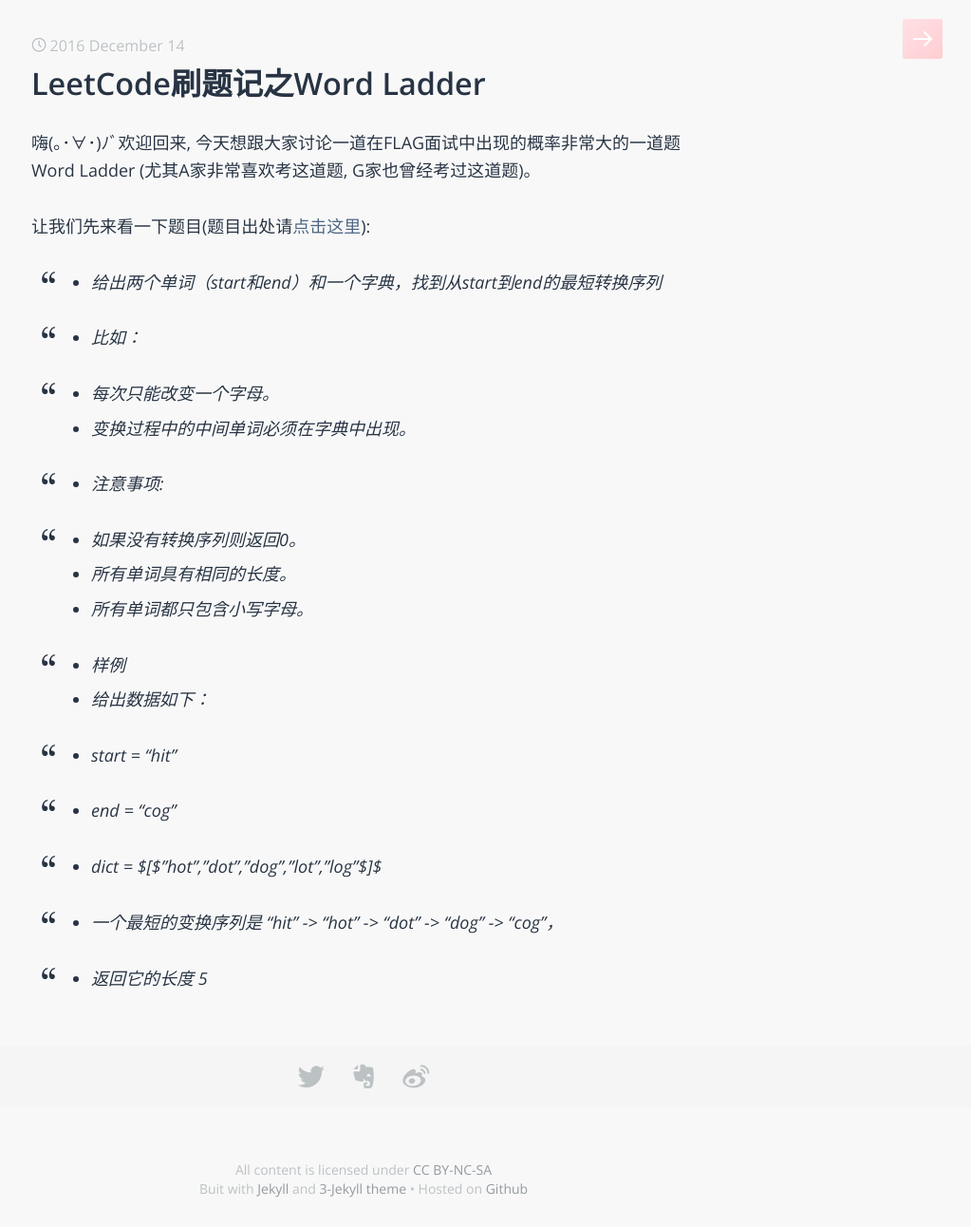
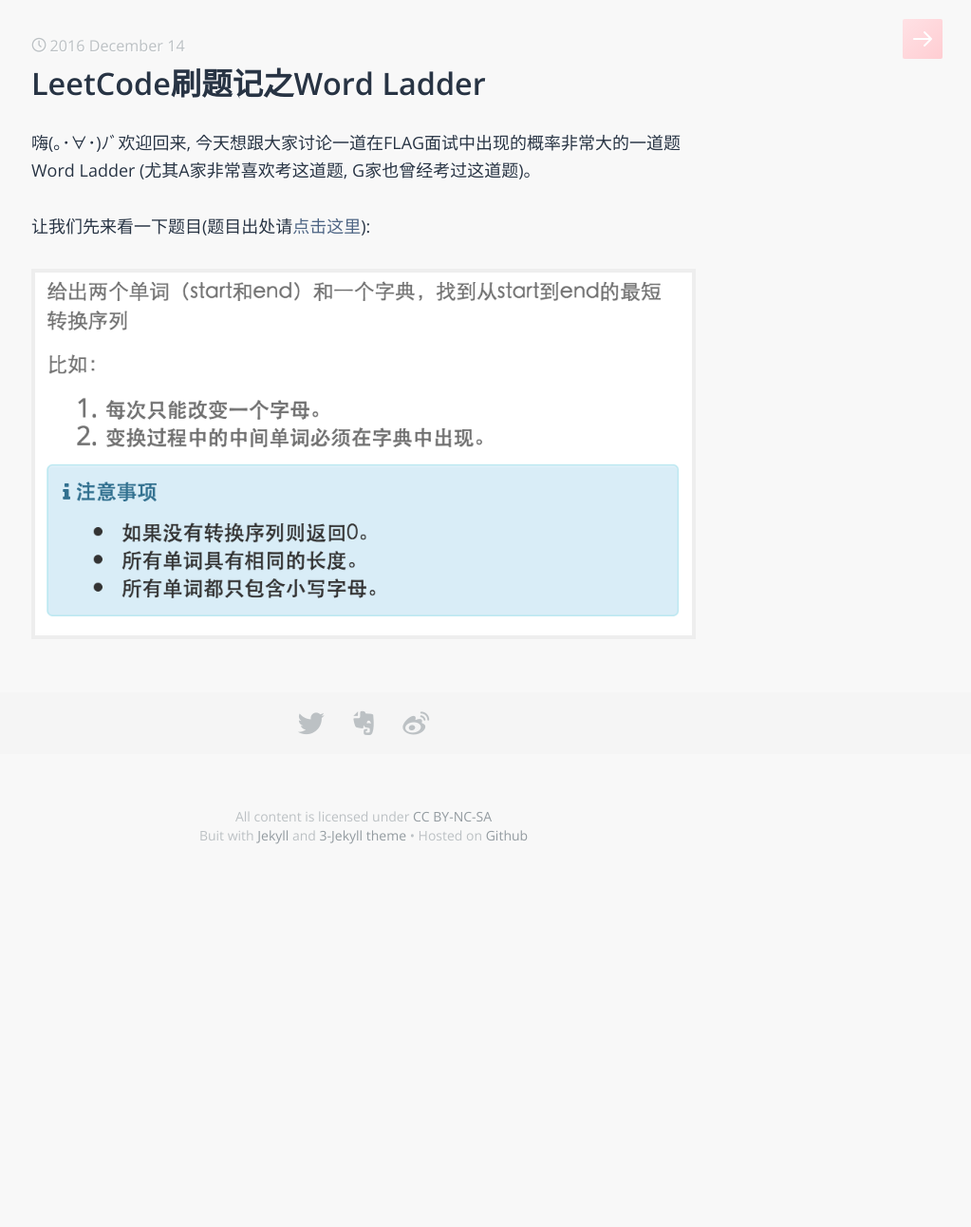
Before and after one commit to sophiesongge/sophiesongge.github.io, a Jekyll site: the page built from _posts/2016-12-14-word-ladder.markdown, in a window 1280 px wide. Shown: the whole page at 95% size, without its empty margins (257-1280 px from the left). Built offline with Jekyll 4.4.1, drawn with Linux system fonts in a browser that asks for light colours; some web fonts are replaced.

Commit message:
add post about word ladder

```diff
--- a/_posts/2016-12-14-word-ladder.markdown
+++ b/_posts/2016-12-14-word-ladder.markdown
@@ -10,32 +10,7 @@
 
 让我们先来看一下题目(题目出处请[点击这里]):
 
-
->- 给出两个单词（start和end）和一个字典，找到从start到end的最短转换序列
-
->- 比如：
-
->- 每次只能改变一个字母。
->- 变换过程中的中间单词必须在字典中出现。
-
->- *注意事项:*
-
->- 如果没有转换序列则返回0。
->- 所有单词具有相同的长度。
->- 所有单词都只包含小写字母。
-
->- 样例
->- 给出数据如下：
-
->- start = "hit"
-
->- end = "cog"
-
->- dict = $\[$"hot","dot","dog","lot","log"$\]$
-
->- 一个最短的变换序列是 "hit" -> "hot" -> "dot" -> "dog" -> "cog"，
-
->- 返回它的长度 5
+![Image](https://github.com/sophiesongge/sophiesongge.github.io/blob/master/images/Word_Ladder_I.png?raw=true)
 
 
 
```
Also changed, not shown: images/Word_Ladder_I.png (added), 1 other file.
